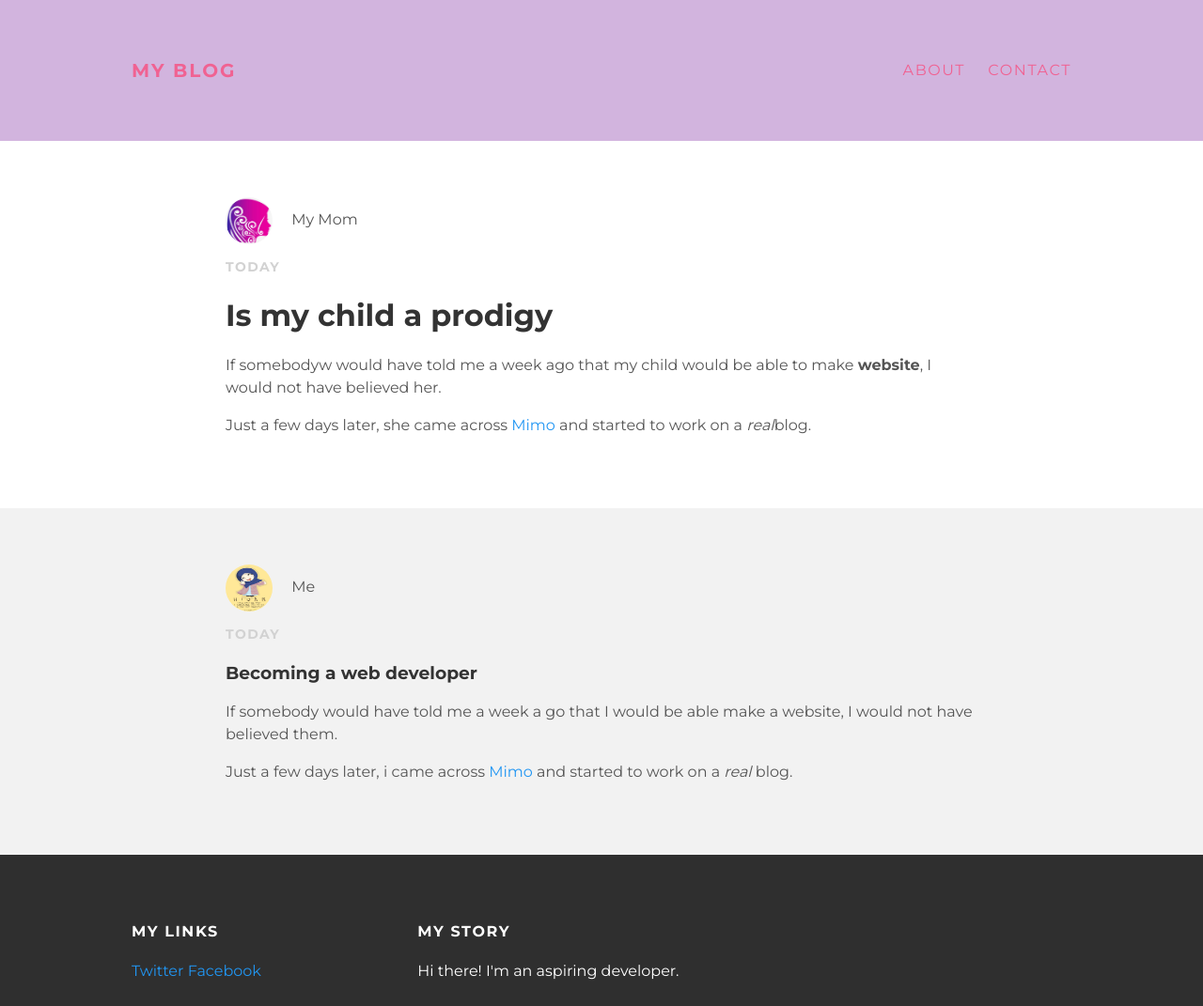
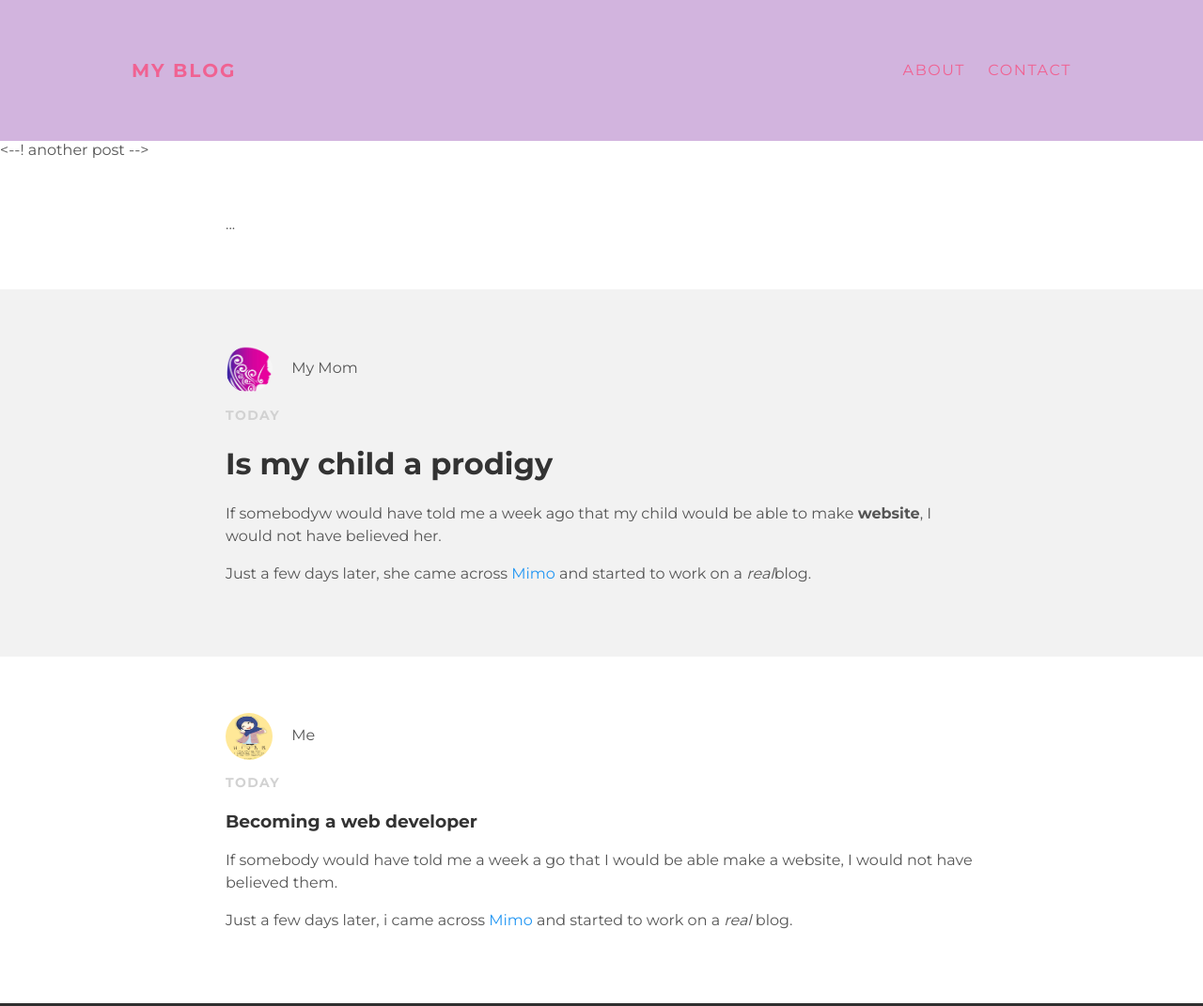
Before and after one commit to fitriasari/fitriasari.github.io, a plain HTML site: page index.html in a window 1280 px wide. Shown: the top 1071 px of the page at 94% size. Drawn offline with Linux system fonts and the light colour scheme.

Commit message:
Update index.html

```diff
--- a/index.html
+++ b/index.html
@@ -17,6 +17,12 @@
    </head>
    <body>
     <div id="content">
+      <--! another post -->
+      <div class="post-container">
+        <div class="post">
+         ...
+        </div>
+      </div>
       <div class="post-container">
         <div class="post">
           <div class="post-author">
```
